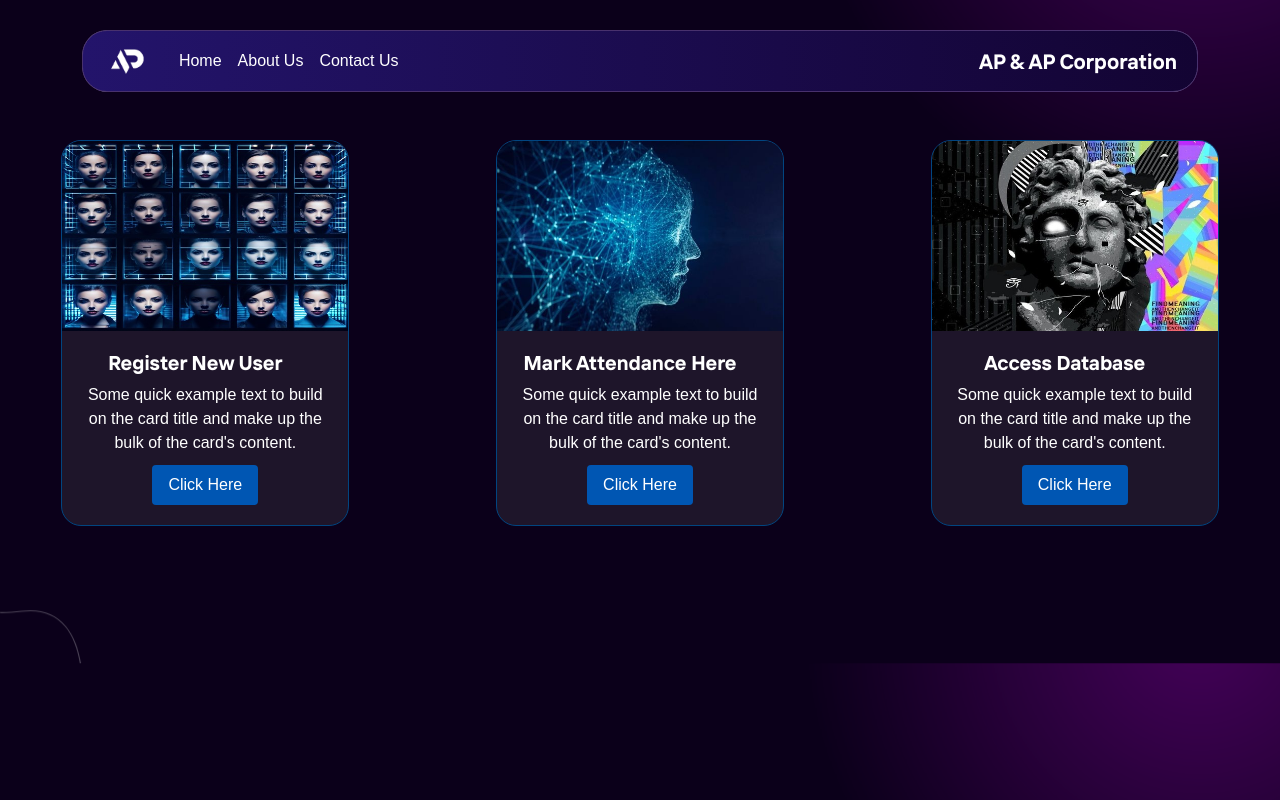
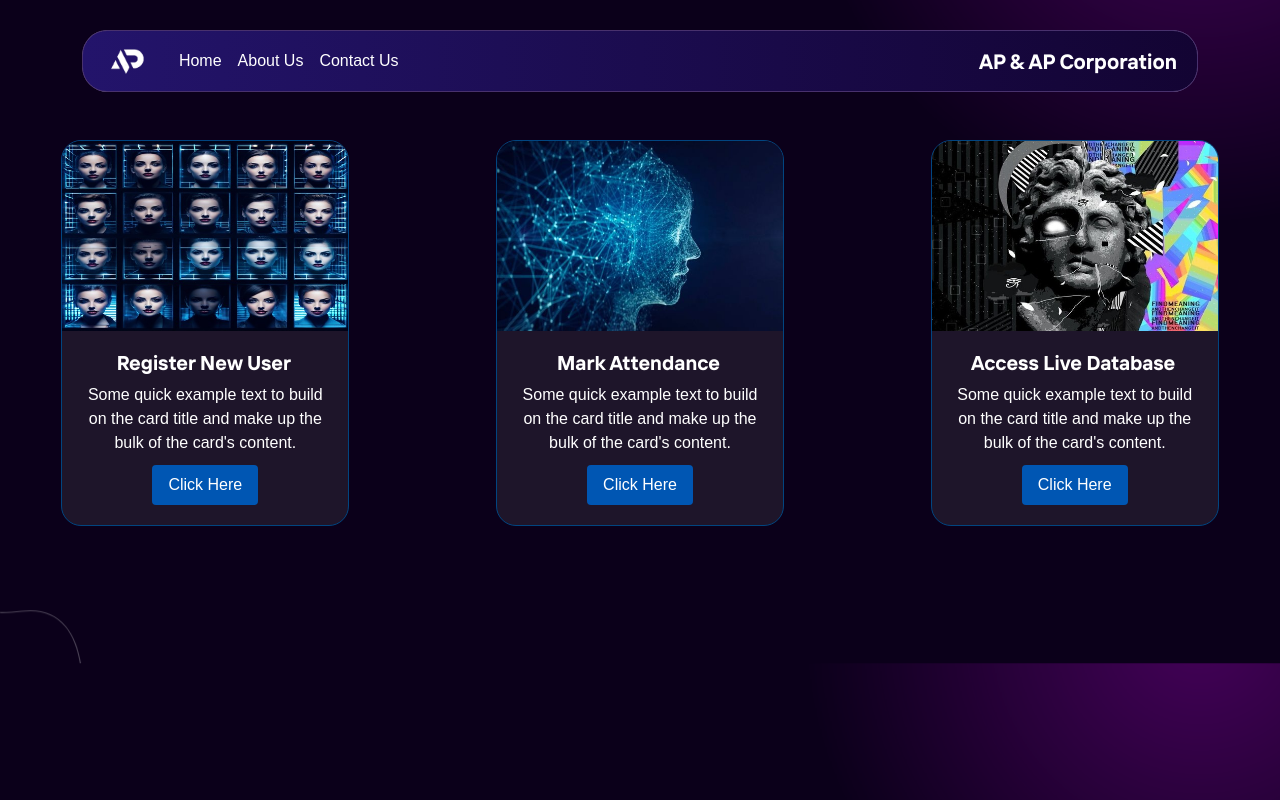
Before and after one commit to ap0309/Face-Detection-Attendance, a React (Create React App) app in the folder app/: page / in a window 1280 px wide. Built offline with nearby package versions, Linux system fonts and the light colour scheme; a web font is replaced by a local one.

Commit message:
latest commit

```diff
--- a/app/src/App.js
+++ b/app/src/App.js
@@ -23,14 +23,14 @@ function App() {
         <div className="col text-center mb-3 mb-md-0">
           <Card
             src={markp}
-            title="Mark Attendance Here"
+            title="Mark Attendance"
             btnctn="Click Here" />
         </div>
 
         <div className="col text-center">
           <Card
             src={db}
-            title="Access Database" b
+            title="Access Live  Database" b
             btnctn="Click Here" />
         </div>
 
--- a/app/src/components/Card.css
+++ b/app/src/components/Card.css
@@ -28,10 +28,10 @@
 .card-title {
     font-size: 1.25rem;
     font-weight: bold;
+    margin-left: 17px;
 }
 
 .card-text {
-    /* text-align: left; */
     margin-bottom: 10px;
 }
 
@@ -47,5 +47,5 @@
 }
 
 .btn-primary:hover {
-    background-color: #8d02ac;
+    background-color: #036b4ff0;
 }
```
